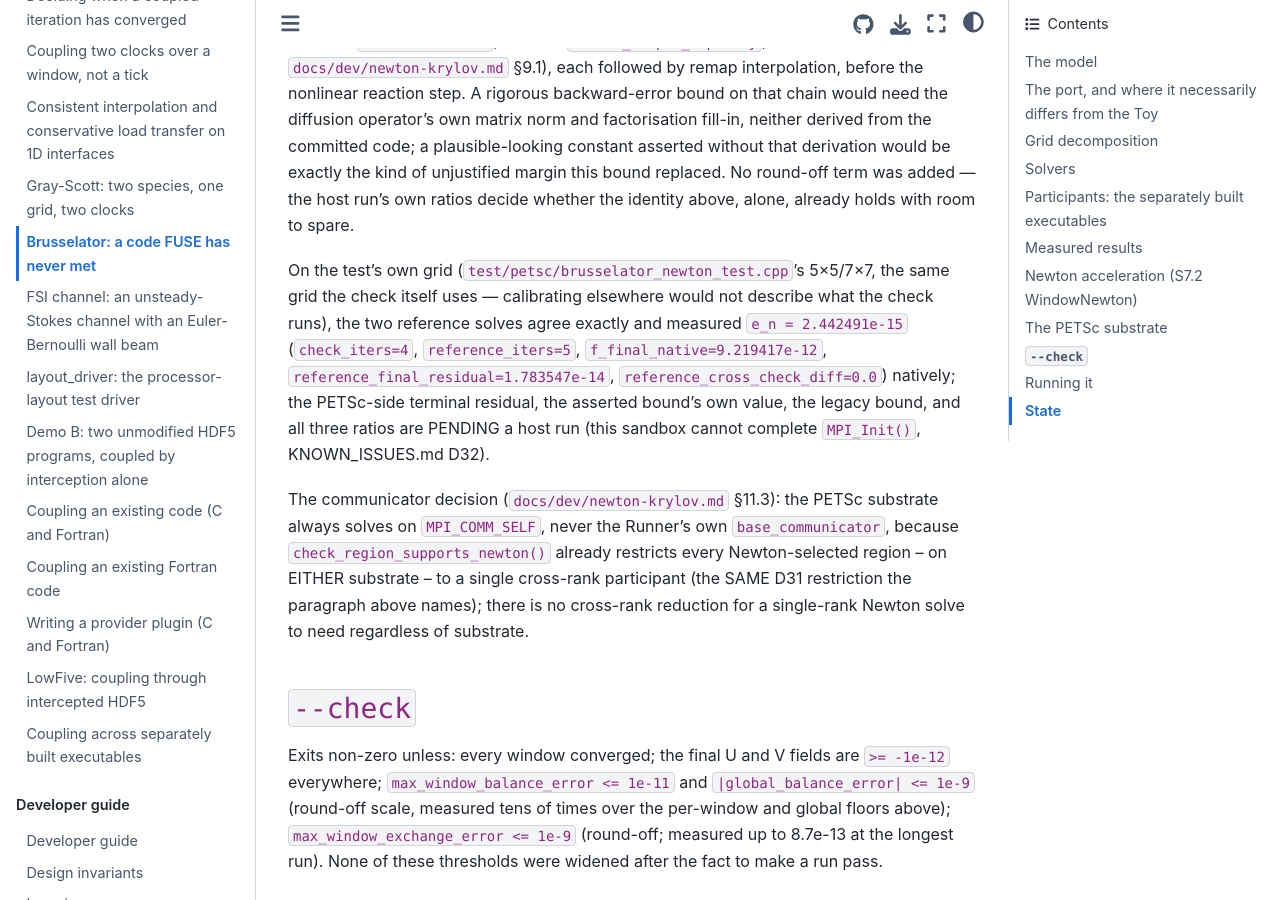
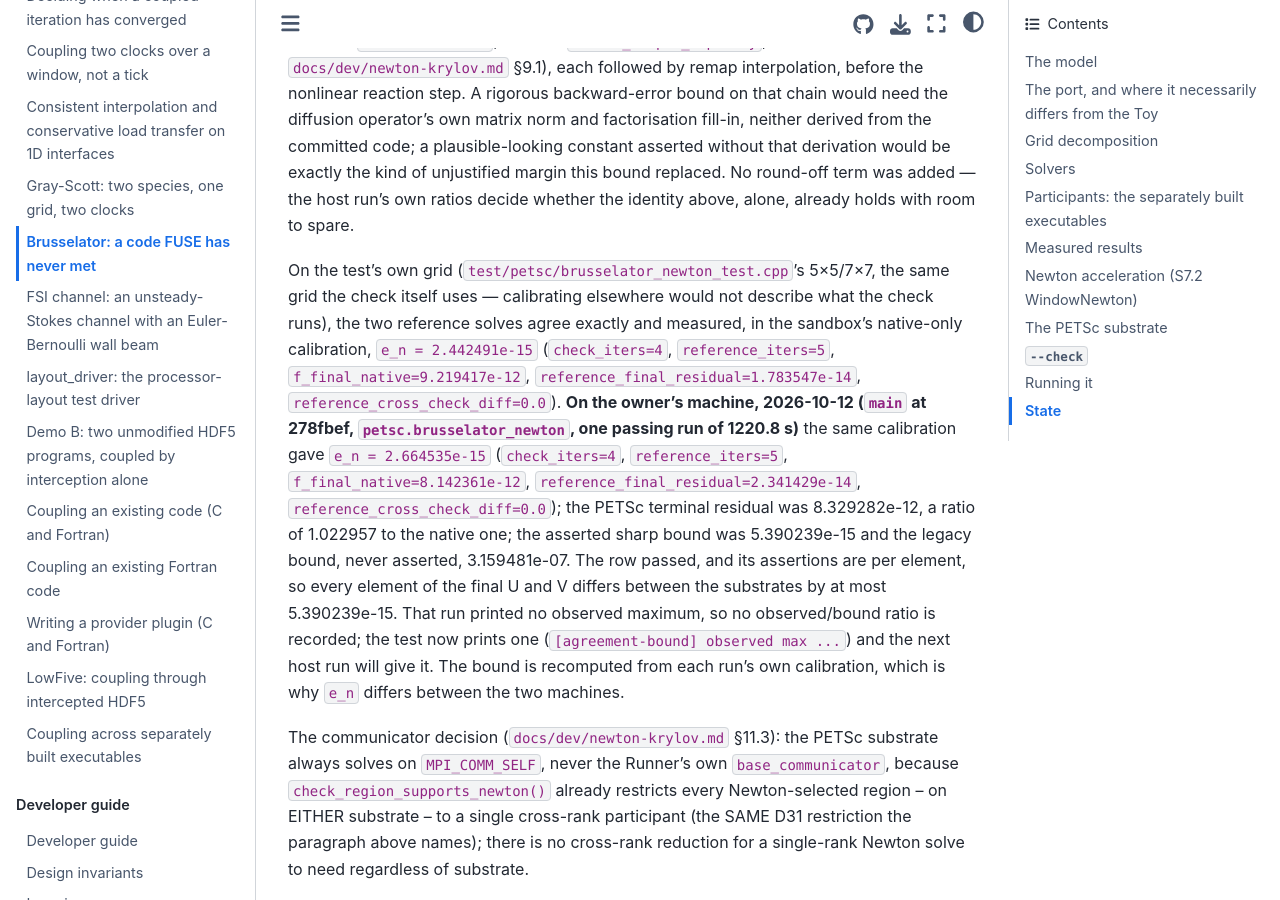
Before and after one commit to vijaysm/fuse, a Sphinx documentation site: the page built from docs/user/brusselator.md, in a window 1280 px wide and 900 px high, scrolled down 12375 px. Built offline with Sphinx 7.4.7 and the Sphinx Book theme 1.1.4, drawn with Linux system fonts in a browser that asks for light colours.

Commit message:
Record the agreement bounds as measured on the owner's machine
dn_heat held with a ratio of 6.067e-04 and the Brusselator per element against 5.390239e-15; D32's 20x margin sentence is retired.

```diff
--- a/docs/user/brusselator.md
+++ b/docs/user/brusselator.md
@@ -389,12 +389,22 @@
 On the test's own grid (`test/petsc/brusselator_newton_test.cpp`'s 5×5/7×7,
 the same grid the check itself uses — calibrating elsewhere would not
 describe what the check runs), the two reference solves agree exactly and
-measured `e_n = 2.442491e-15` (`check_iters=4`, `reference_iters=5`,
-`f_final_native=9.219417e-12`, `reference_final_residual=1.783547e-14`,
-`reference_cross_check_diff=0.0`) natively; the PETSc-side terminal
-residual, the asserted bound's own value, the legacy bound, and all three
-ratios are PENDING a host run (this sandbox cannot complete `MPI_Init()`,
-KNOWN_ISSUES.md D32).
+measured, in the sandbox's native-only calibration, `e_n = 2.442491e-15`
+(`check_iters=4`, `reference_iters=5`, `f_final_native=9.219417e-12`,
+`reference_final_residual=1.783547e-14`, `reference_cross_check_diff=0.0`).
+**On the owner's machine, 2026-10-12 (`main` at 278fbef,
+`petsc.brusselator_newton`, one passing run of 1220.8 s)** the same
+calibration gave `e_n = 2.664535e-15` (`check_iters=4`, `reference_iters=5`,
+`f_final_native=8.142361e-12`, `reference_final_residual=2.341429e-14`,
+`reference_cross_check_diff=0.0`); the PETSc terminal residual was
+8.329282e-12, a ratio of 1.022957 to the native one; the asserted sharp bound
+was 5.390239e-15 and the legacy bound, never asserted, 3.159481e-07. The row
+passed, and its assertions are per element, so every element of the final U
+and V differs between the substrates by at most 5.390239e-15. That run
+printed no observed maximum, so no observed/bound ratio is recorded; the test
+now prints one (`[agreement-bound] observed max ...`) and the next host run
+will give it. The bound is recomputed from each run's own calibration, which
+is why `e_n` differs between the two machines.
 
 The communicator decision (`docs/dev/newton-krylov.md` §11.3): the PETSc
 substrate always solves on `MPI_COMM_SELF`, never the Runner's own
```
Also changed, not shown: KNOWN_ISSUES.md (+7 -3 lines), docs/user/dn-heat.md (+11 -6 lines).
